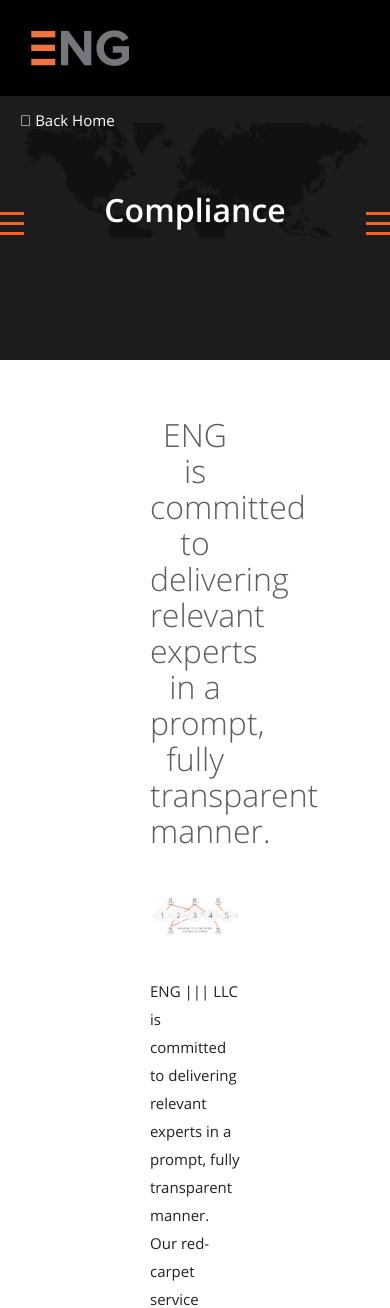
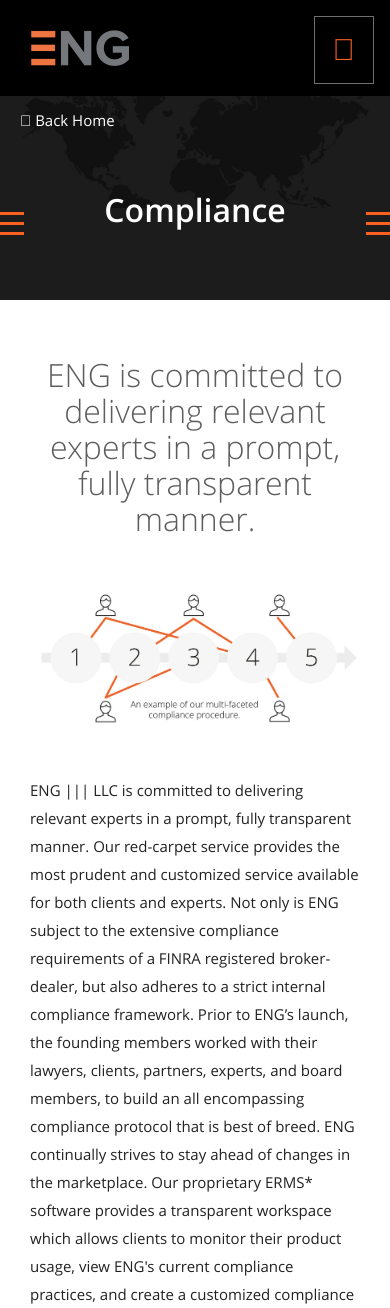
Before and after one commit to droach587/eng, a PHP site: page /compliance.html in a window 390 px wide. Shown: the top 1308 px of the page. Run offline with PHP 8.4, Linux system fonts and the light colour scheme; some libraries are stand-ins or nearby versions; some web fonts are replaced.

Commit message:
Adding responsive Basics
Signed-off-by: David Roach <Droach587@gmail.com>

```diff
--- a/compliance.html
+++ b/compliance.html
@@ -46,6 +46,9 @@
 			<div class="full-width primary-nav--container">
 				<a class="primary-nav--brand-logo" href="/">
 					<img src="/img/eng-logo-lg.png" width="100" height="auto">
+				</a>
+				<a class="primary-nav--mobile-toggle">
+					<i class="fa fa-bars"></i>
 				</a>
 				<ul class="primary-nav--center-menu">
 					<li><a href="#">Home</a></li>
--- a/css/styles.css
+++ b/css/styles.css
@@ -2026,6 +2026,8 @@ hr { width: 10%; left: 50%; margin: 0 0 0 -5%; border-top: 1px solid #5d5d5d; pa
 .primary-nav--container a:hover { color: #fa6121; }
 
 .primary-nav--brand-logo { position: absolute; top: 20px; left: 20px; }
+
+.primary-nav--mobile-toggle { display: none; visibility: hidden; }
 
 .primary-nav--center-menu { display: inline-block; text-align: center; padding: 0; margin: -10px 0; }
 .primary-nav--center-menu li { position: relative; display: inline-block; padding: 20px 10px; }
@@ -2185,11 +2187,12 @@ hr { width: 10%; left: 50%; margin: 0 0 0 -5%; border-top: 1px solid #5d5d5d; pa
 .cs-overlay p strong { font-family: "opensans-semibold", "Arial", "Helvetica", sans-serif; }
 
 @media screen and (max-width: 960px) { .inner-container { left: 0; margin-left: 0; width: 100%; float: left; padding: 30px 30px; }
+  .content-wrapper { padding: 0; }
   .primary-nav--container { background: black; overflow: scroll; -webkit-overflow-scrolling: touch; }
   .primary-nav--container.open { height: 400px; }
   .primary-nav--container.open .primary-nav--brand-logo { margin-bottom: 30px; }
   .primary-nav--brand-logo { float: left; position: relative; display: block; top: 0px; left: 0px; margin: 10px; }
-  .primary-nav--mobile-toggle { padding: 18px; border: 1px solid rgba(187, 187, 187, 0.6); position: fixed; top: 16px; right: 16px; background: black; z-index: 999; }
+  .primary-nav--mobile-toggle { padding: 18px; border: 1px solid rgba(187, 187, 187, 0.6); position: fixed; top: 16px; right: 16px; background: black; z-index: 999; display: block; visibility: visible; }
   .primary-nav--mobile-toggle i { font-size: 30px; vertical-align: middle; color: #fa6121; }
   .primary-nav--mobile-toggle:hover, .primary-nav--mobile-toggle.open { background: #333; }
   .primary-nav--mobile-toggle:hover i, .primary-nav--mobile-toggle.open i { color: white; }
@@ -2202,6 +2205,9 @@ hr { width: 10%; left: 50%; margin: 0 0 0 -5%; border-top: 1px solid #5d5d5d; pa
   .primary-nav--center-menu li > ul.left li:first-child::after, .primary-nav--center-menu li > ul.right li:first-child::after, .primary-nav--right-menu li > ul.left li:first-child::after, .primary-nav--right-menu li > ul.right li:first-child::after { right: 0px; left: 0px; margin: 0 auto 0 auto; }
   .section-hero--heading.hm-heading { margin-top: 50px; font-size: 44px; line-height: 48px; }
   .section-hero--heading.tri-flare::after, .section-hero--heading.tri-flare::before { top: -8%; }
+  .hm-hero--standard { height: 300px; }
+  .hm-hero--standard .section-hero--heading { margin-top: 60px; }
+  .site-container.standard-push { top: 300px; }
   .hm-hero-h2 { font-size: 18px; line-height: 22px; padding: 10px 0; }
   .hm-hero-h2 br { display: none; visibility: hidden; }
   .hm-hero--cta-container { padding: 0 20px; -moz-box-sizing: border-box; -webkit-box-sizing: border-box; box-sizing: border-box; }
--- a/sass/partials/_modules.scss
+++ b/sass/partials/_modules.scss
@@ -159,6 +159,11 @@
 		position: absolute;
 		top: 20px;
 		left: 20px;
+	}
+
+	.primary-nav--mobile-toggle{
+		display: none;
+		visibility: hidden;
 	}
 
 	.primary-nav--center-menu{
--- a/sass/partials/_responsive.scss
+++ b/sass/partials/_responsive.scss
@@ -11,6 +11,10 @@
 			width: 100%;
 			float: left;
 			padding: 30px 30px;
+		}
+
+		.content-wrapper{
+			padding: 0;
 		}
 
 		.primary-nav--container{
@@ -42,6 +46,8 @@
 			right: 16px;
 			background: black;
 			z-index: 999;
+			display: block;
+			visibility: visible;
 			i{
 				font-size: 30px;
 				vertical-align: middle;
@@ -122,6 +128,16 @@
 					top: -8%;
 				}
 			}
+		}
+
+		.hm-hero--standard{
+			height: 300px;
+			.section-hero--heading{
+				margin-top: 60px;
+			}
+		}
+		.site-container.standard-push{
+			top: 300px;
 		}
 
 		.hm-hero-h2{
```
